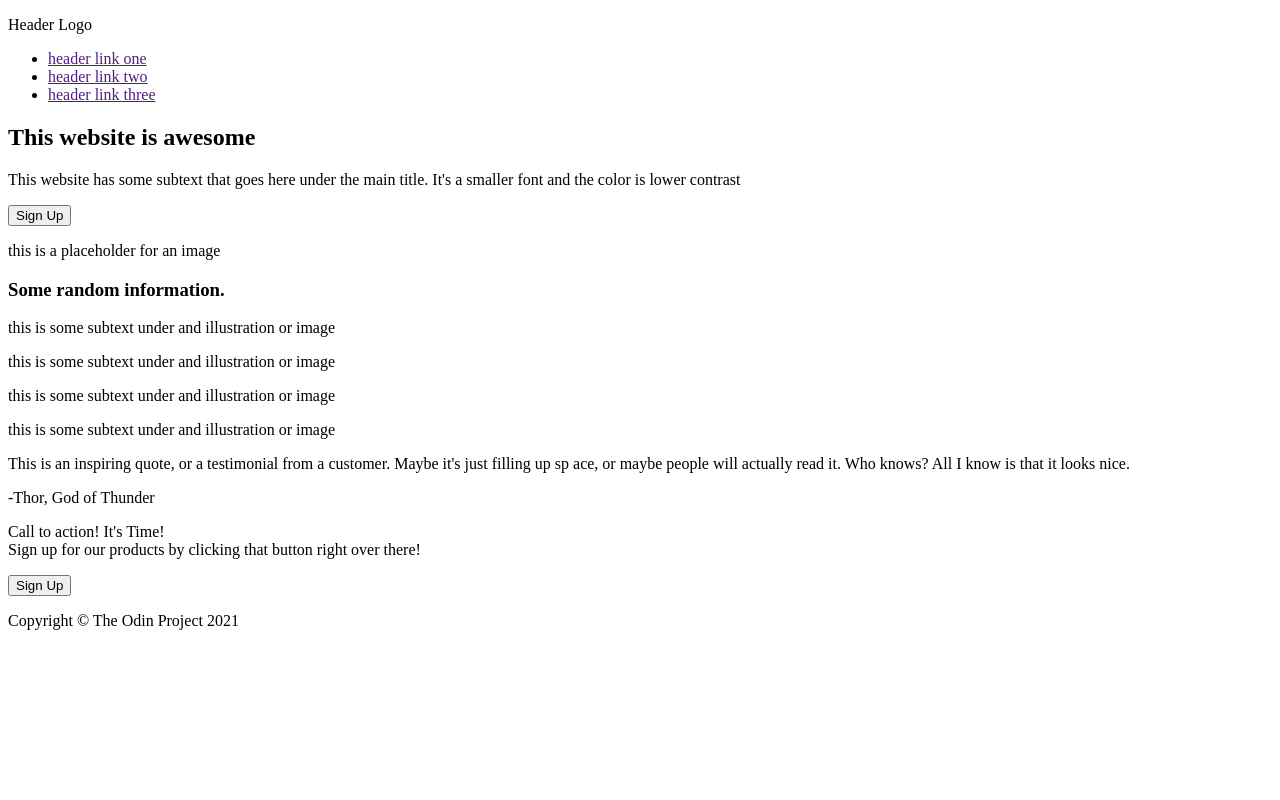
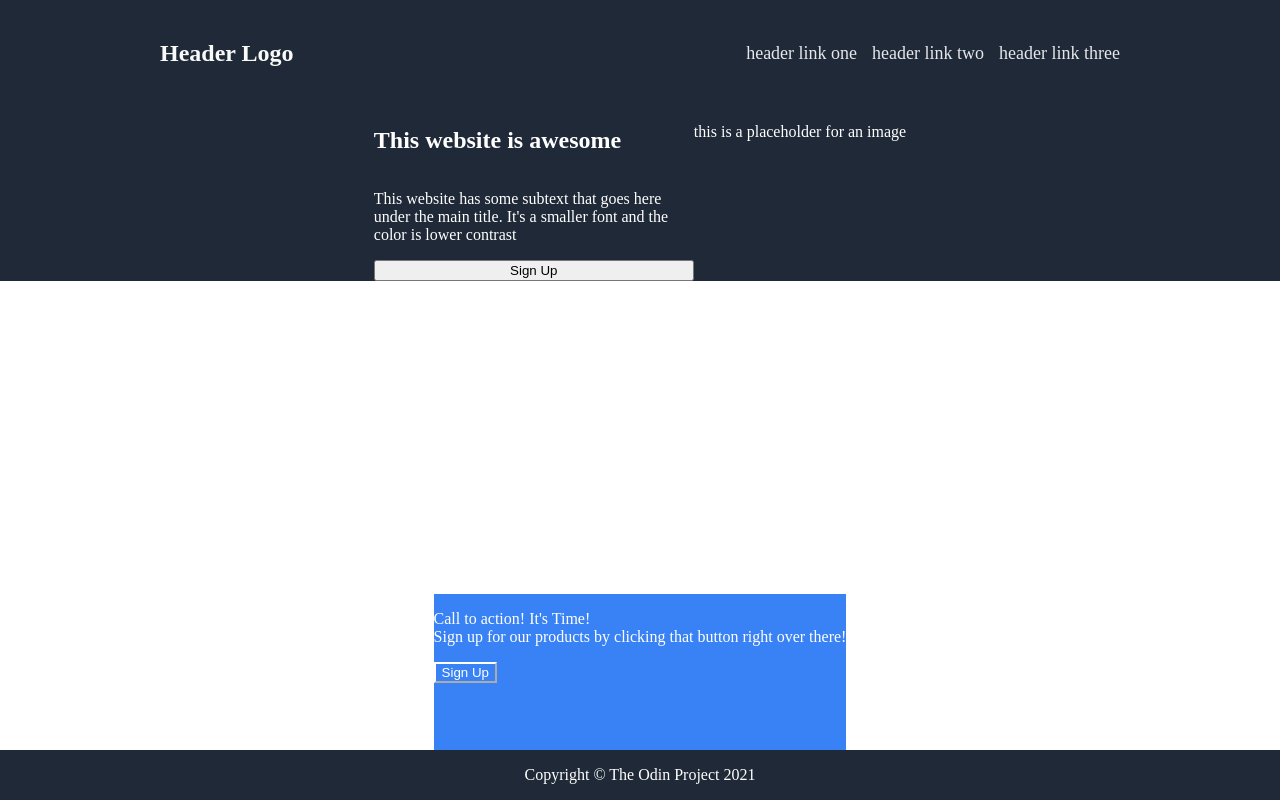
Before and after one commit to ewoknock/odin-landing-page, a plain HTML site: page index.html in a window 1280 px wide. Drawn offline with Linux system fonts and the light colour scheme.

Commit message:
Initial CSS and Header formatting

```diff
--- a/index.html
+++ b/index.html
@@ -2,6 +2,7 @@
 <html lang="en">
     <head>
         <meta charset="UTF-8">
+        <link rel="stylesheet" href="styles/style.css">
         <title>Landing Page</title>
     </head>
 
@@ -10,16 +11,14 @@
             <div class="left-nav">
                 <p>Header Logo</p>
             </div>
-            <div class="right-nav">
-                <ul>
-                    <li><a href="">header link one</a></li>
-                    <li><a href="">header link two</a></li>
-                    <li><a href="">header link three</a></li>
-                </ul>
-            </div>
+            <ul class="right-nav">
+                <li><a href="">header link one</a></li>
+                <li><a href="">header link two</a></li>
+                <li><a href="">header link three</a></li>
+            </ul>
         </header>
-        <div class="main">
-            <div>
+        <div class="hero">
+            <div class="hero-text">
                 <h2>This website is awesome</h2>
                 <p>
                     This website has some subtext that goes here under the main title.
@@ -27,12 +26,12 @@
                 </p>
                 <button>Sign Up</button>
             </div>
-            <div>
+            <div class="hero-image">
                 <p>this is a placeholder for an image</p>
             </div>
 
         </div>
-        <div class="image-slider">
+        <div class="section image-slider">
             <h3>Some random information.</h3>
             <div class="image-container">
                 <div class="card">
@@ -53,17 +52,17 @@
                 </div>
             </div>
         </div>
-        <div class="quote">
+        <div class="section quote">
             <p>This is an inspiring quote, or a testimonial from a customer.
                 Maybe it's just filling up sp ace, or maybe people will actually
                 read it. Who knows? All I know is that it looks nice.</p>
                 <p>-Thor, God of Thunder</p>
         </div>
-        <div class="sign-up">
-            <div class="banner">
+        <div class="section cta">
+            <div class="cta-inner">
                 <p>Call to action! It's Time!<br> Sign up for our products by clicking
                 that button right over there!</p>
-                <button>Sign Up</button>
+                <button class="cta-inner btn">Sign Up</button>
             </div>
         </div>
         <footer>
--- /dev/null
+++ b/styles/style.css
@@ -0,0 +1,78 @@
+body{
+    display: flex;
+    flex: 1;
+    flex-direction: column;
+    justify-content: space-between;
+    padding: 0;
+    margin: 0;
+    color: white;
+    height: 100vh;
+}
+
+/* HEADER */
+header{
+    display: flex;
+    justify-content: space-between;
+    align-items: center;
+    gap: 15px;
+    padding: 1em 10em;
+}
+
+.left-nav{
+    font-size: 24px;
+    color: #f9faf8;
+    font-weight: bold;
+}
+
+.right-nav{
+    display: flex;
+    gap: 15px;
+}
+
+.section{
+    display: flex;
+    flex: 1;
+    justify-content: center;
+}
+
+ul{
+    list-style-type: none;
+    margin: 0;
+    padding: 0;
+}
+
+a{
+    text-decoration: none;
+    color: #E5e7eb;
+    font-size: 18px;
+}
+
+/* HERO */
+.hero{
+    display: flex;
+    justify-content: center;
+}
+.hero-text{
+    display: flex;
+    flex-direction: column;
+    flex-basis: 25%;
+}
+
+.hero,
+header,
+footer{
+    background-color: #1F2937;
+}
+
+.cta .cta-inner{
+    background-color: #3882F6;
+    color: white;
+}
+
+.btn{
+    border-color: white;
+}
+
+footer{
+    text-align: center;
+}
```
